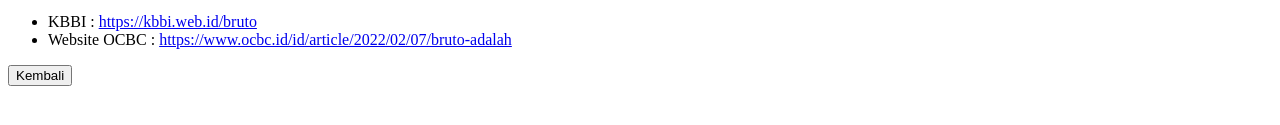
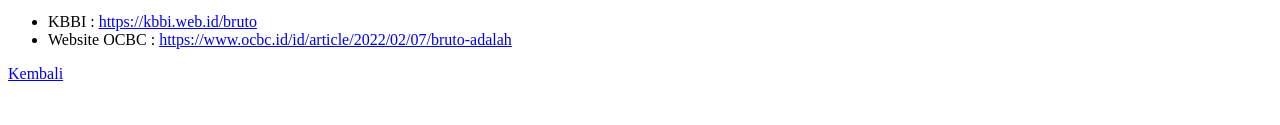
Before and after one commit to MGT06/koda-b9-web1, a plain HTML site: page page/penjelasan-bruto.html in a window 1280 px wide. Shown: the part 205-330 px from the top of the page. Drawn offline with Linux system fonts and the light colour scheme.

Commit message:
fix: remove tag button inside tag a

```diff
--- a/page/penjelasan-bruto.html
+++ b/page/penjelasan-bruto.html
@@ -39,7 +39,7 @@
       </ul>
     </div>
     <div>
-      <a href="../index.html"><button>Kembali</button></a>
+      <a href="../index.html">Kembali</a>
     </div>
   </body>
 </html>
```
Also changed, not shown: page/penjelasan-ekonomi.html (+1 -1 lines).
